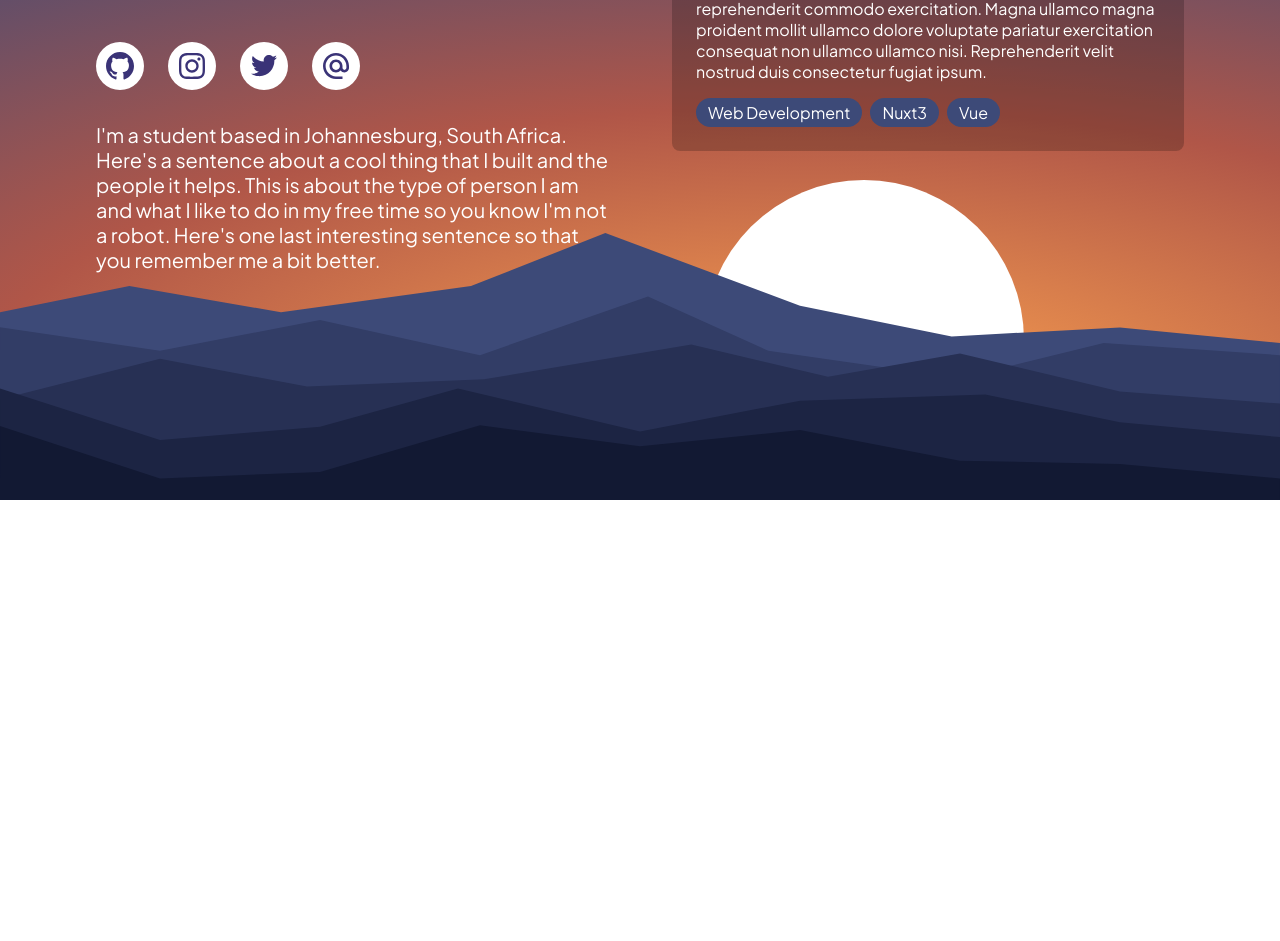
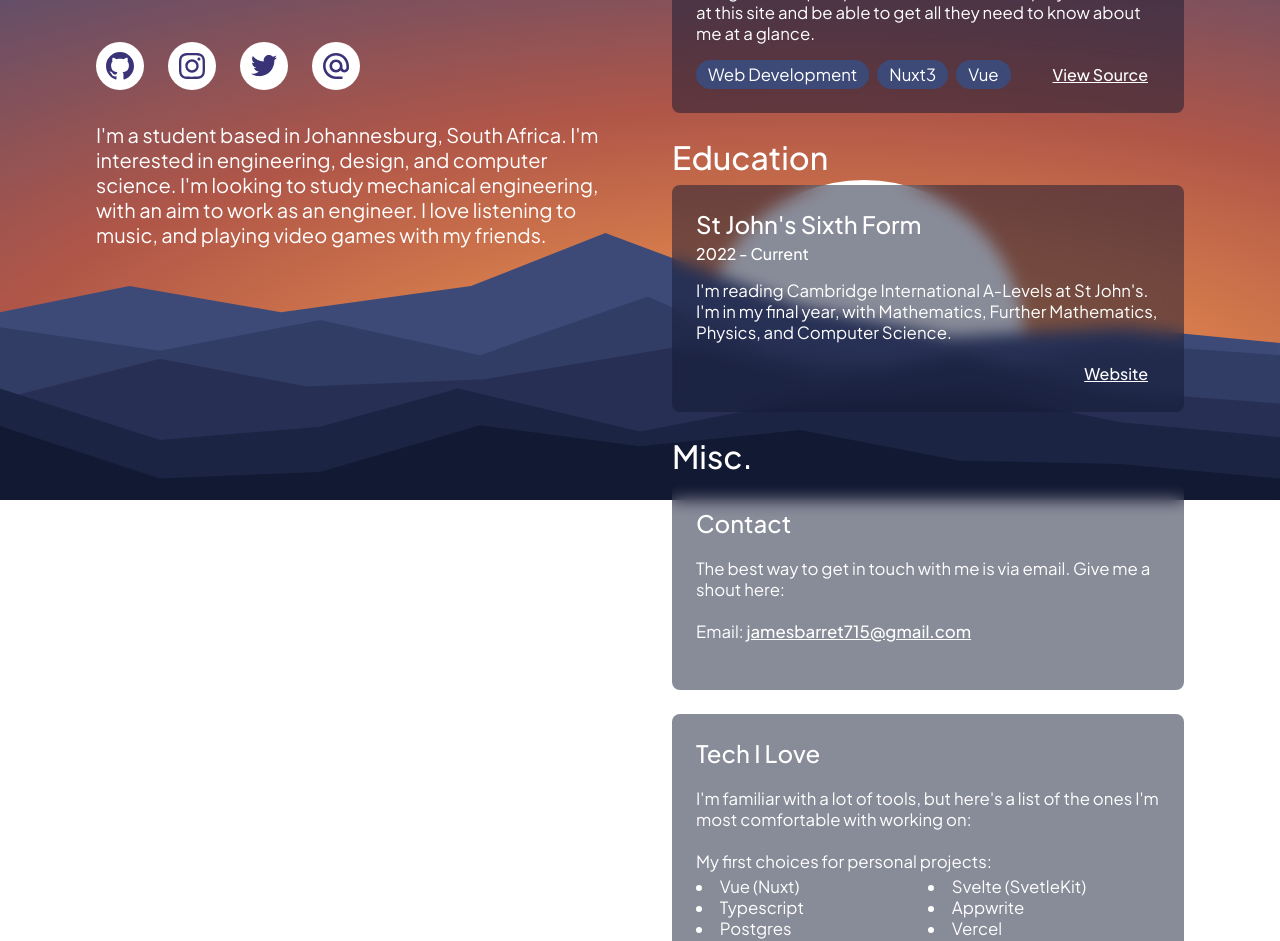
Before and after one commit to jamezburritos/jamesbarret.dev, a Nuxt app: page / in a window 1280 px wide. Shown: the part 300-1241 px from the top of the page. Before the commit the page ends 800 px from the top, so only its background shows below. Built offline with nearby package versions, Linux system fonts and the light colour scheme.

Commit message:
added content

```diff
--- a/assets/_global.scss
+++ b/assets/_global.scss
@@ -2,11 +2,6 @@
 
 body {
     all: unset;
-}
-
-figure {
-    margin: 0;
-    padding: 0;
 }
 
 h1,
@@ -19,7 +14,10 @@ p,
 a,
 i,
 button,
-input {
+input,
+figure,
+ul,
+ol {
     margin: 0;
     padding: 0;
 
@@ -40,6 +38,11 @@ input {
     color: white;
 }
 
+a,
+button {
+    cursor: pointer;
+}
+
 h1 {
     font-size: 4.5rem;
     font-weight: 700;
@@ -56,5 +59,22 @@ h3 {
 }
 
 p {
-    font-size: 1rem;
+    font-size: 1.05rem;
 }
+
+a {
+    font-weight: 500;
+    text-decoration: underline;
+
+    transition: opacity 150ms linear;
+}
+
+a:hover {
+    opacity: 80%;
+}
+
+ol,
+ul {
+    margin-top: 4px;
+    list-style-position: inside;
+}
--- a/components/Card.vue
+++ b/components/Card.vue
@@ -1,16 +1,25 @@
 <script setup lang="ts">
 defineProps<{
-    title: string
     tags?: string[]
+    link?: string
 }>()
 </script>
 
 <template>
     <section class="card">
-        <h3>{{ title }}</h3>
+        <div id="top">
+            <h3><slot name="heading" /></h3>
+            <h4><slot name="subheading" /></h4>
+        </div>
+
         <p><slot /></p>
-        <div class="tags">
-            <p class="tag" v-for="tag in tags">{{ tag }}</p>
+
+        <div id="bottom">
+            <div id="tags">
+                <p class="tag" v-for="tag in tags">{{ tag }}</p>
+            </div>
+            <div id="spacer" />
+            <a id="link" target="_blank" :href="link"><slot name="link" /></a>
         </div>
     </section>
 </template>
@@ -26,18 +35,33 @@ defineProps<{
 
     border-radius: 8px;
 
-    background: rgba(black, 20%);
+    background: rgba(#121933, 50%);
+    backdrop-filter: blur(8px);
 
-    .tags {
-        width: 100%;
+    h4 {
+        margin-top: 0.25rem;
 
+        font-weight: 500;
+    }
+
+    #bottom {
+        display: flex;
+    }
+
+    #tags {
         display: flex;
         gap: 8px;
     }
 
+    #spacer {
+        flex: 1;
+    }
+
+    .tag,
+    #link {
+        padding: 4px 12px;
+    }
     .tag {
-        padding: 4px 12px;
-
         border-radius: 16px;
         background: #3d4a78;
     }
--- a/pages/index.vue
+++ b/pages/index.vue
@@ -67,21 +67,67 @@ const scrollY = ref(0)
                     </a>
                 </div>
                 <p>
-                    I'm a student based in Johannesburg, South Africa. Here's a sentence about a
-                    cool thing that I built and the people it helps. This is about the type of
-                    person I am and what I like to do in my free time so you know I'm not a robot.
-                    Here's one last interesting sentence so that you remember me a bit better.
+                    I'm a student based in Johannesburg, South Africa. I'm interested in
+                    engineering, design, and computer science. I'm looking to study mechanical
+                    engineering, with an aim to work as an engineer. I love listening to music, and
+                    playing video games with my friends.
                 </p>
             </div>
             <div id="right">
                 <h2 class="section-header">Projects</h2>
-                <Card title="jamesbarret.dev" :tags="['Web Development', 'Nuxt3', 'Vue']">
-                    Irure dolor elit sint velit et consequat. Fugiat amet labore nostrud ex id magna
-                    dolore nostrud exercitation non ipsum. Officia proident ad proident velit
-                    laborum nulla. Ad ullamco consectetur ullamco mollit tempor veniam quis est
-                    reprehenderit commodo exercitation. Magna ullamco magna proident mollit ullamco
-                    dolore voluptate pariatur exercitation consequat non ullamco ullamco nisi.
-                    Reprehenderit velit nostrud duis consectetur fugiat ipsum.
+                <Card
+                    :tags="['Web Development', 'Nuxt3', 'Vue']"
+                    link="https://github.com/jamezburritos/jamesbarret.dev"
+                >
+                    <template #heading>jamesbarret.dev</template>
+                    I built this site from scratch using Nuxt, a framework built on Vue.js. It
+                    serves as a one-stop-shop for all things me, including my past projects,
+                    experience, and information. The goal is for prospective schools and employers
+                    to look at this site and be able to get all they need to know about me at a
+                    glance.
+                    <template #link>View Source</template>
+                </Card>
+                <h2 class="section-header">Education</h2>
+                <Card link="https://stjohnscollege.co.za/sixth-form">
+                    <template #heading>St John's Sixth Form</template>
+                    <template #subheading>2022 - Current</template>
+                    I'm reading Cambridge International A-Levels at St John's. I'm in my final year,
+                    with Mathematics, Further Mathematics, Physics, and Computer Science.
+                    <template #link>Website</template>
+                </Card>
+                <h2 class="section-header">Misc.</h2>
+                <Card>
+                    <template #heading>Contact</template>
+                    The best way to get in touch with me is via email. Give me a shout here:
+                    <br /><br />
+                    Email: <a href="mailto:jamesbarret715@gmail.com">jamesbarret715@gmail.com</a>
+                </Card>
+                <Card>
+                    <template #heading>Tech I Love</template>
+                    I'm familiar with a lot of tools, but here's a list of the ones I'm most
+                    comfortable with working on:
+                    <br /><br />
+                    My first choices for personal projects:
+                    <ul>
+                        <li>Vue (Nuxt)</li>
+                        <li>Svelte (SvetleKit)</li>
+                        <li>Typescript</li>
+                        <li>Appwrite</li>
+                        <li>Postgres</li>
+                        <li>Vercel</li>
+                        <li>C/C++</li>
+                        <li>Figma</li>
+                    </ul>
+                    <br /><br />
+                    Other tools that I've learned/used:
+                    <ul>
+                        <li>Python</li>
+                        <li>Java (JavaFX GUIs)</li>
+                        <li>Rust</li>
+                        <li>C# (Unity)</li>
+                        <li>Onshape</li>
+                        <li>Adobe Photoshop/Illustrator</li>
+                    </ul>
                 </Card>
             </div>
         </div>
@@ -129,8 +175,6 @@ main {
             width: 48px;
             height: 48px;
 
-            cursor: pointer;
-
             transition: opacity 150ms linear;
         }
 
@@ -141,7 +185,6 @@ main {
 
     p {
         max-width: min(100%, 640px);
-
         font-size: 1.25rem;
     }
 }
@@ -150,6 +193,13 @@ main {
     display: flex;
     flex-direction: column;
     gap: 8px;
+
+    ul {
+        display: grid;
+        grid-template-columns: repeat(2, minmax(0, 1fr));
+
+        max-height: 4rem;
+    }
 }
 
 #mountains {
```
